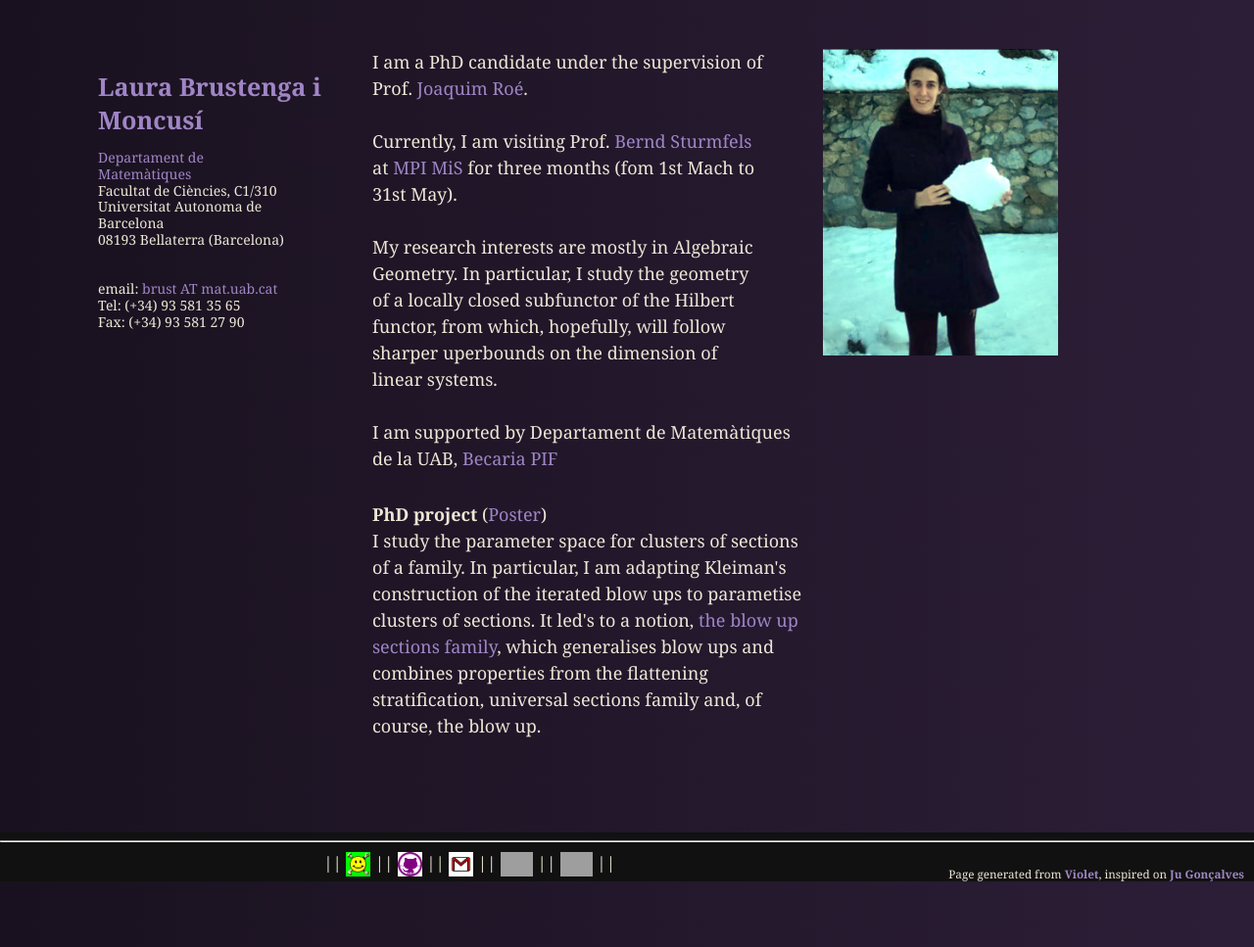
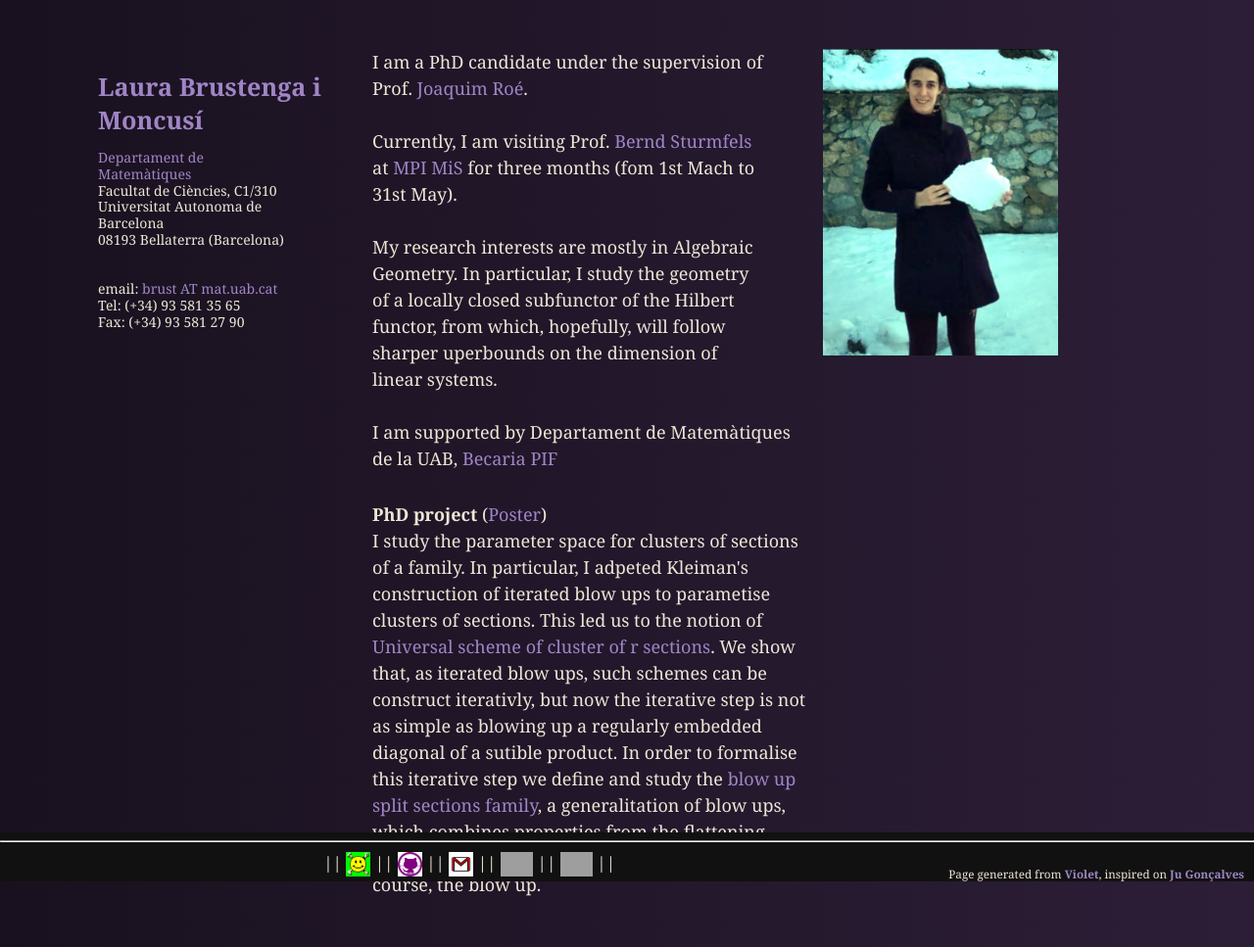
Before and after one commit to LauraBMo/LauraBMo.github.io, a Jekyll site: the page built from index.html, in a window 1280 px wide. Shown: the whole page at 98% size. Built offline with Jekyll 4.4.1, drawn with Linux system fonts in a browser that asks for light colours; grey boxes are pictures that could not be loaded.

Commit message:
Update PhD description

```diff
--- a/index.html
+++ b/index.html
@@ -42,9 +42,11 @@ title: Home
   <p>
     <strong>PhD project</strong> (<a href="/assets/images/BrustengaMoncusiL.pdf">Poster</a>)</br>
     I study the parameter space for clusters of sections of a family.
-    In particular, I am adapting Kleiman's construction of the iterated blow ups to parametise clusters of sections.
-    It led's to a notion, <a href="https://arxiv.org/abs/1808.03062"> the blow up sections family</a>,
-    which generalises blow ups and combines properties from the flattening stratification, universal sections family and, of course, the blow up.</br>
+    In particular, I adpeted Kleiman's construction of iterated blow ups to parametise clusters of sections.
+    This led us to the notion of <a href="https://arxiv.org/abs/1408.0552">Universal scheme of cluster of r sections</a>.
+    We show that, as iterated blow ups, such schemes can be construct iterativly, but now the iterative step is not as simple as blowing up a regularly embedded diagonal of a sutible product.
+    In order to formalise this iterative step we define and study the <a href="https://arxiv.org/abs/1808.03062">blow up split sections family</a>, a generalitation of blow ups, which combines properties from the flattening stratification, universal sections family and, of course, the blow up.</br>
+  </p>
   </p>
 </section>
 
```
